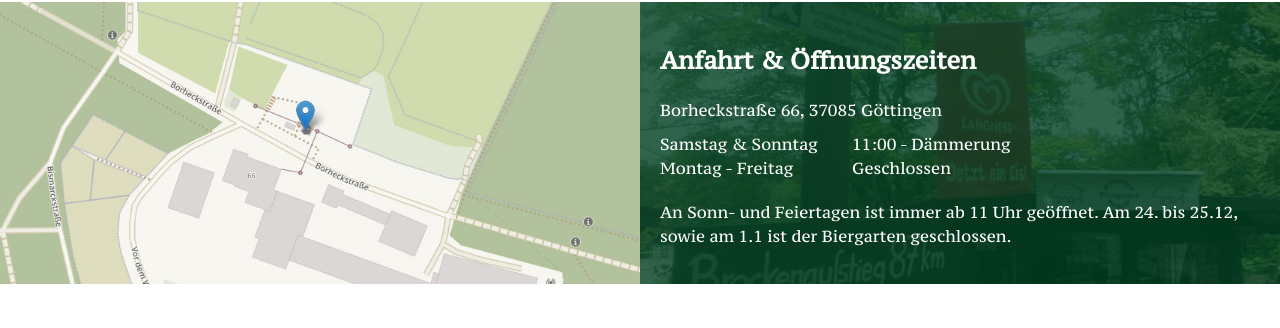
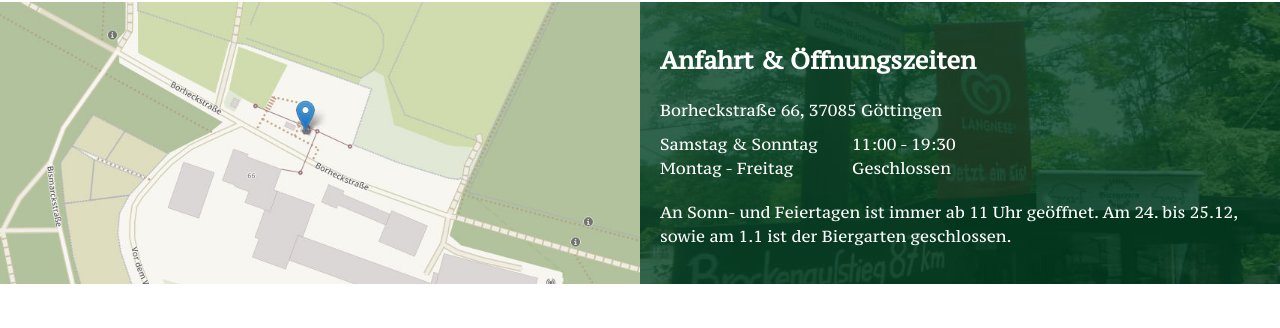
Before and after one commit to versable/kehr-website, a Jekyll site: the page built from index.html, in a window 1280 px wide and 900 px high, scrolled down 1294 px. Shown: the part 127-455 px from the top of the window. Built offline with Jekyll 4.4.1, drawn with Linux system fonts in a browser that asks for light colours.

Commit message:
Correct opening hours

```diff
--- a/_includes/head.html
+++ b/_includes/head.html
@@ -44,7 +44,7 @@
               "Bier"
             ],
             "openingHours": [
-              "Sa-Fr 11:00-19:00"
+              "Sa-So 11:00-19:30"
             ]
           }
     </script>
--- a/index.html
+++ b/index.html
@@ -73,7 +73,7 @@ layout: default
         </address>
         <dl>
             <dt>Samstag & Sonntag</dt>
-            <dd>11:00 - Dämmerung</dd>
+            <dd>11:00 - 19:30</dd>
             <dt>Montag - Freitag</dt>
             <dd>Geschlossen</dd>
         </dl>
```
